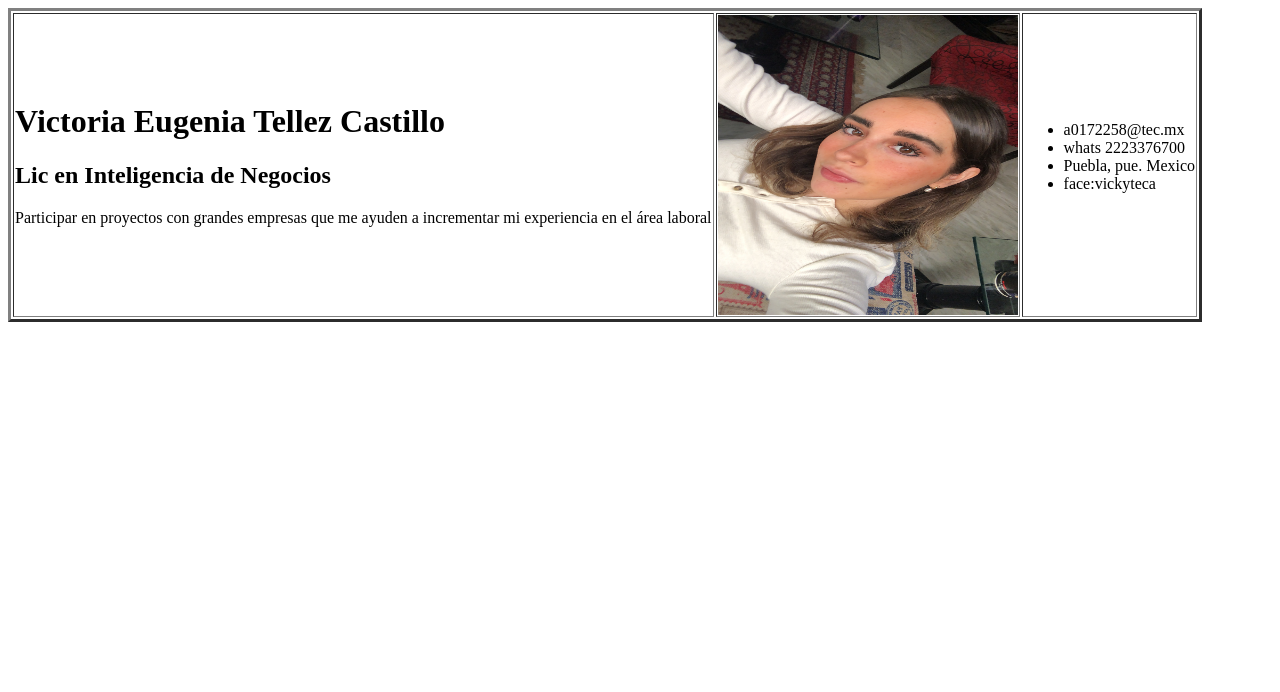
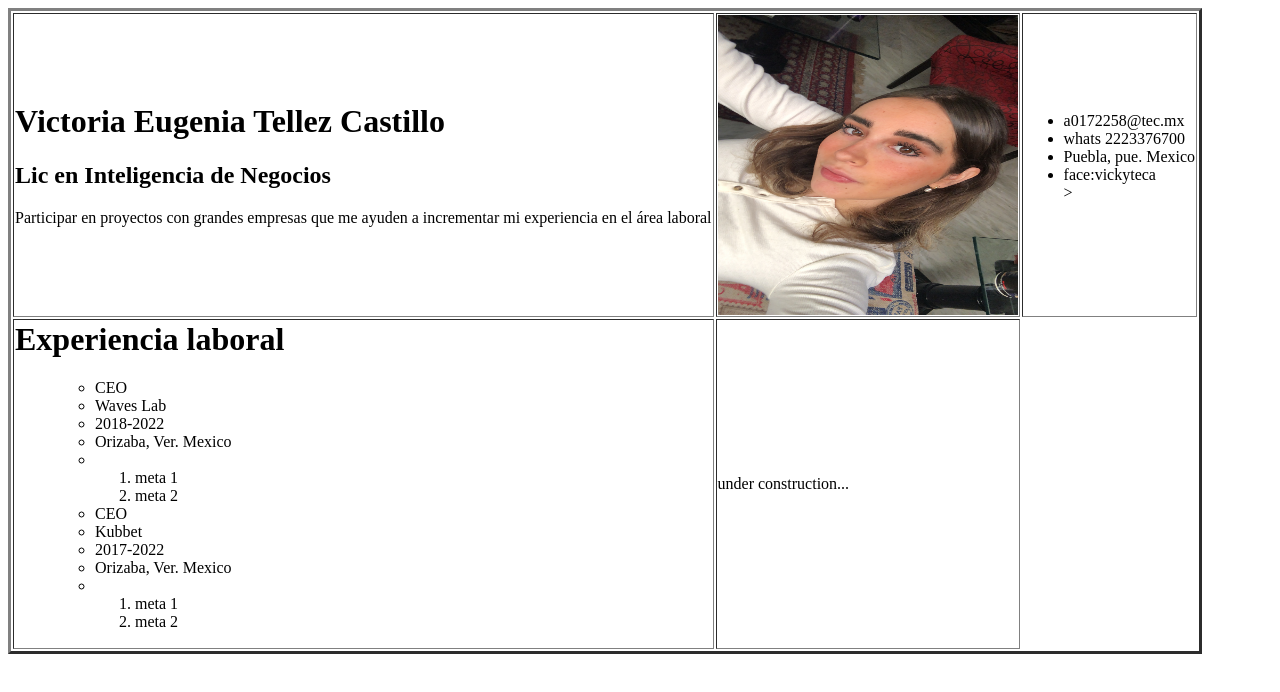
Before and after one commit to VictoriaTeCa/VictoriaTeCa.github.io, a plain HTML site: page index.html in a window 1280 px wide. Drawn offline with Linux system fonts and the light colour scheme.

Commit message:
error en master

```diff
--- a/index.html
+++ b/index.html
@@ -20,14 +20,58 @@
  </td>
 
 <td>
+
 <ul>
      <li> a0172258@tec.mx</li>
      <li> whats 2223376700</li>
      <li> Puebla, pue. Mexico</li>
-     <li>face:vickyteca</li>
+     <li>face:vickyteca</li>>
 </ul>
 </td>
 
+</tr>
+
+<tr>
+<td>
+
+<h1>Experiencia laboral</h1>
+<ol>
+    <ul>
+         <li>  CEO  </li>
+         <li> Waves Lab </li>
+        <li>2018-2022</li>
+         <li>Orizaba, Ver. Mexico</li>
+     <li>
+     <ol>
+    <li>meta 1 </li>
+    <li>meta 2</li>
+     </ol>
+    </li>
+
+ </ul>
+
+<ul>
+         <li>  CEO  </li>
+         <li> Kubbet </li>
+        <li>2017-2022</li>
+         <li>Orizaba, Ver. Mexico</li>
+     <li>
+     <ol>
+    <li>meta 1 </li>
+    <li>meta 2</li>
+     </ol>
+    </li>
+
+ </ul>
+
+
+</ol>
+
+</td>
+
+<td>
+under construction...
+</td>
 </tr>
 
 </table>
```
